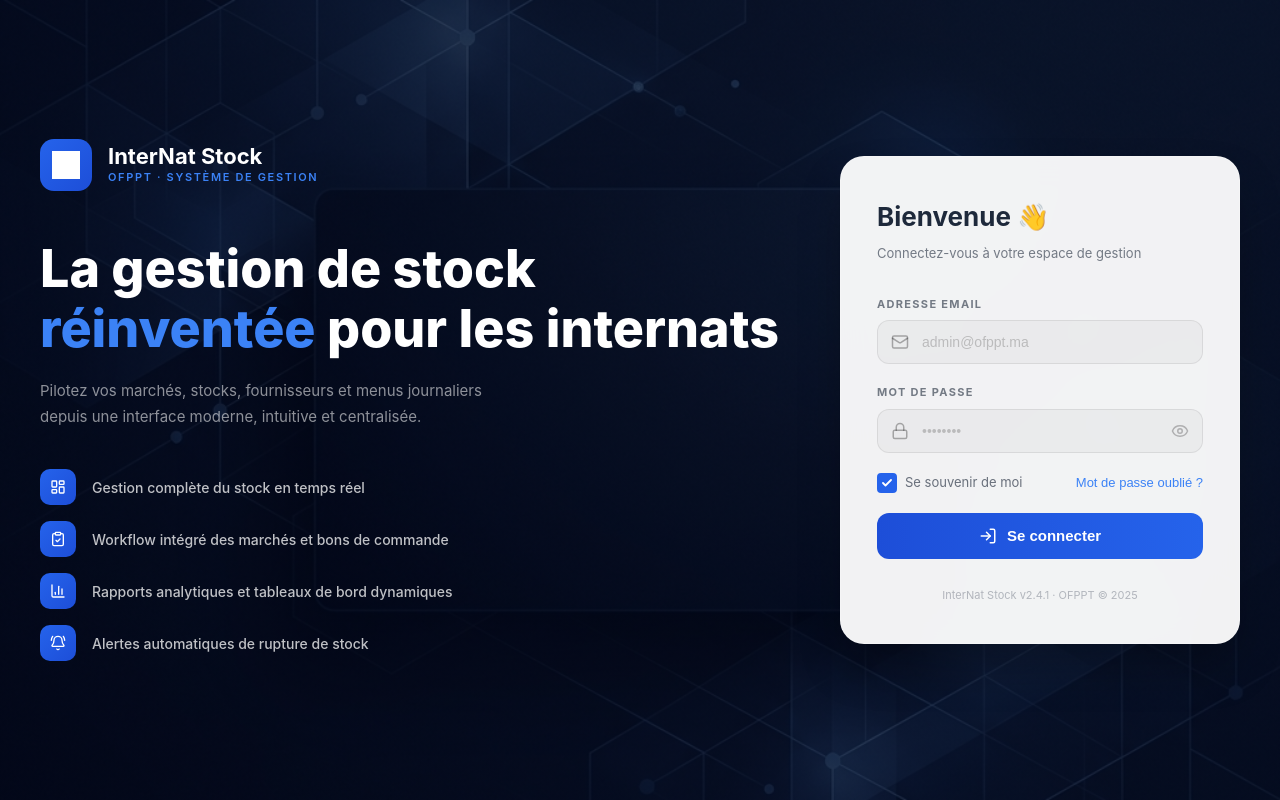
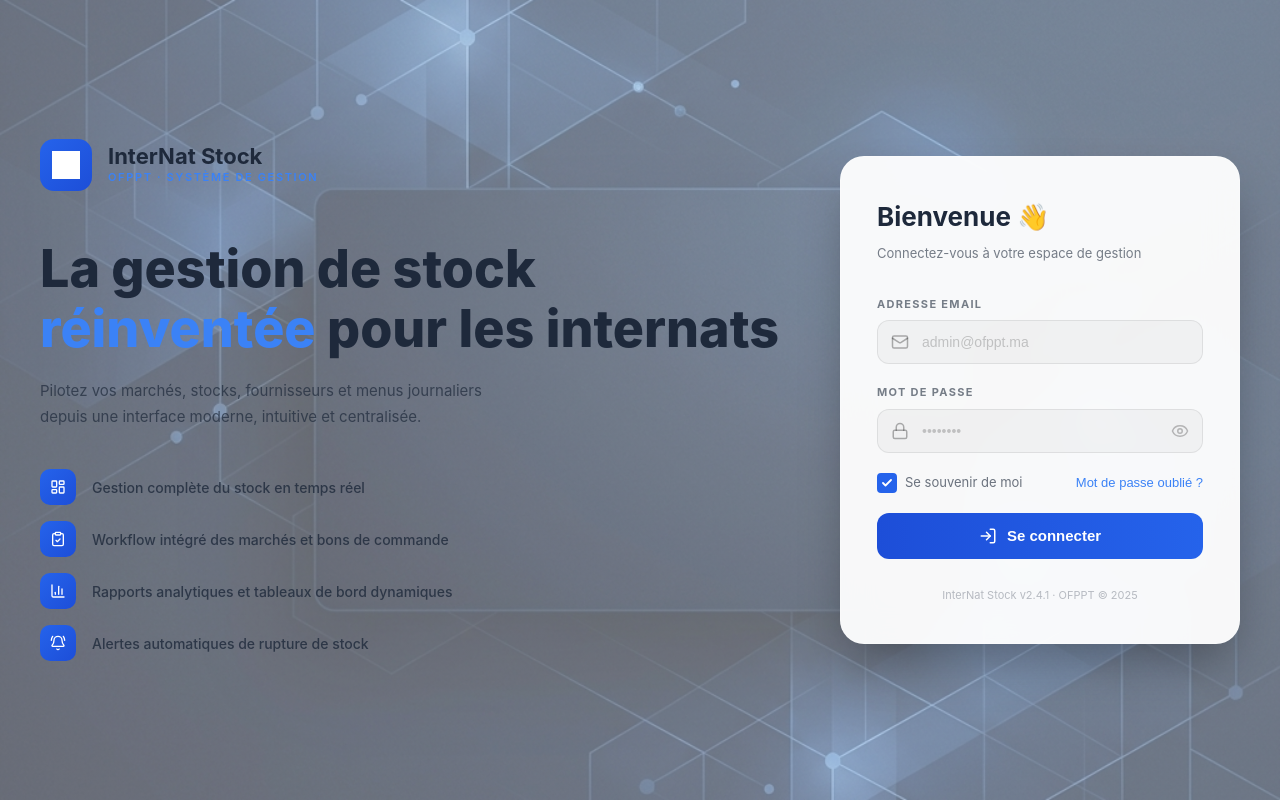
Before and after one commit to ZahiriAsma/projet-setnance, a React (Vite) app in the folder react-frontend/: page / in a window 1280 px wide. Built offline with nearby package versions, Linux system fonts and the light colour scheme.

Commit message:
Lighten background image and update text colors for better contrast

```diff
--- a/react-frontend/src/components/LoginPage.jsx
+++ b/react-frontend/src/components/LoginPage.jsx
@@ -231,7 +231,7 @@
 
             <div style={{
                 minHeight: '100vh', width: '100%',
-                backgroundImage: `linear-gradient(rgba(2, 6, 23, 0.7), rgba(2, 6, 23, 0.7)), url(${cardBg})`,
+                backgroundImage: `linear-gradient(rgba(255, 255, 255, 0.4), rgba(255, 255, 255, 0.4)), url(${cardBg})`,
                 backgroundSize: 'cover',
                 backgroundPosition: 'center',
                 backgroundAttachment: 'fixed',
@@ -246,7 +246,7 @@
                     gap: '48px', flexWrap: 'wrap',
                 }}>
                     {/* ── LEFT ── */}
-                    <div style={{ flex: 1, minWidth: '320px', color: 'white' }}>
+                    <div style={{ flex: 1, minWidth: '320px', color: '#1e293b' }}>
                         <div style={{ display: 'flex', alignItems: 'center', gap: '16px', marginBottom: '48px' }}>
                             <div style={{
                                 width: '52px', height: '52px',
@@ -267,7 +267,7 @@
                             <span style={{ color: '#3b82f6' }}>réinventée</span> pour les internats
                         </h1>
 
-                        <p style={{ color: 'rgba(255,255,255,0.55)', fontSize: '15px', lineHeight: '1.7', margin: '0 0 40px 0', maxWidth: '460px' }}>
+                        <p style={{ color: 'rgba(30, 41, 59, 0.7)', fontSize: '15px', lineHeight: '1.7', margin: '0 0 40px 0', maxWidth: '460px' }}>
                             Pilotez vos marchés, stocks, fournisseurs et menus journaliers depuis une interface moderne, intuitive et centralisée.
                         </p>
 
@@ -280,7 +280,7 @@
                                         borderRadius: '10px',
                                         display: 'flex', alignItems: 'center', justifyContent: 'center',
                                     }}>{f.icon}</div>
-                                    <span style={{ color: 'rgba(255,255,255,0.75)', fontSize: '14px', fontWeight: '500' }}>{f.text}</span>
+                                    <span style={{ color: 'rgba(30, 41, 59, 0.8)', fontSize: '14px', fontWeight: '500' }}>{f.text}</span>
                                 </div>
                             ))}
                         </div>
```
